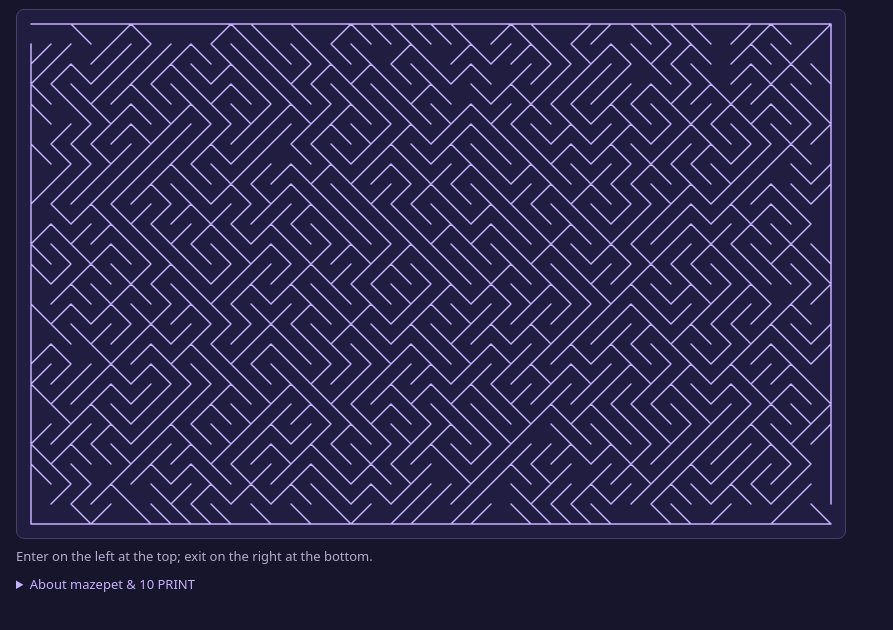
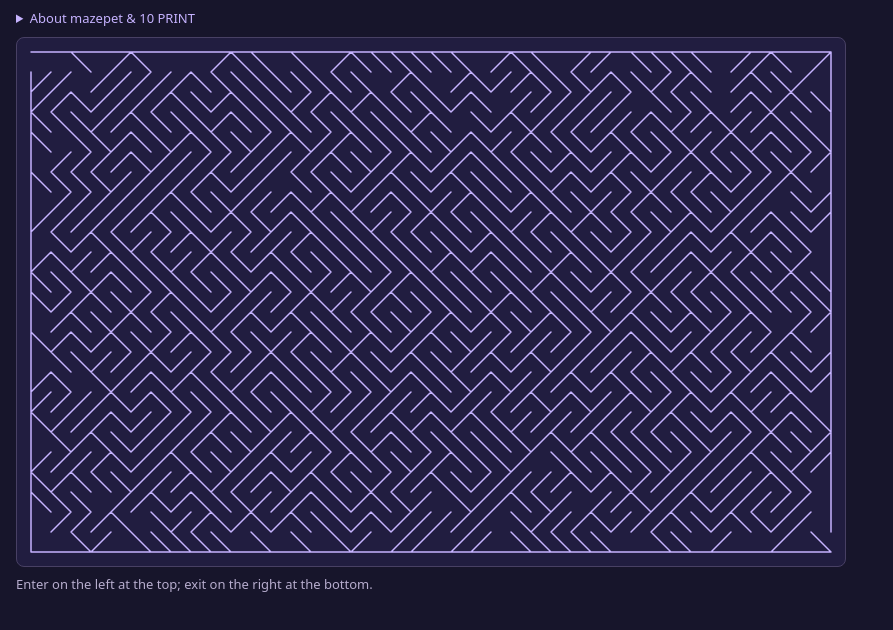
Before and after one commit to CarlKCarlK/mazepet, a plain HTML site: page index.html in a window 1280 px wide. Shown: the part 52-682 px from the top of the page, without its empty margins (0-893 px from the left). Drawn offline with Linux system fonts and the light colour scheme.

Commit message:
Move About section above the maze

```diff
--- a/index.html
+++ b/index.html
@@ -21,7 +21,7 @@
   canvas { display: block; }
   p { font-size: 13px; color: #b7adce; line-height: 1.5; }
   .hint { margin: 8px 0; }
-  details { max-width: 72ch; }
+  details { max-width: 72ch; margin-bottom: 10px; }
   summary { width: fit-content; cursor: pointer; font-size: 13px; color: #c6b3ff; }
   details pre { white-space: pre-wrap; padding: 10px 12px; background: #211d40; border-radius: 5px; }
   @media (max-width: 640px) {
@@ -40,14 +40,14 @@
   </form>
   <a class="source" href="https://github.com/CarlKCarlK/mazepet">GitHub</a>
 </header>
-<div class="viewport"><canvas id="maze" role="img" aria-label="Diagonal maze with an entrance at the upper left and exit at the lower right"></canvas></div>
-<p class="hint">Enter on the left at the top; exit on the right at the bottom.</p>
 <details>
   <summary>About mazepet &amp; 10 PRINT</summary>
   <p>Inspired by the Commodore 64's <a href="https://10print.org/">10 PRINT</a>, which draws a maze-like picture from random PETSCII diagonals:</p>
   <pre><code class="language-basic">10 PRINT CHR$(205.5+RND(1)); : GOTO 10</code></pre>
   <p>mazepet repairs that random picture into a solvable maze while trying to preserve its original diagonals.</p>
 </details>
+<div class="viewport"><canvas id="maze" role="img" aria-label="Diagonal maze with an entrance at the upper left and exit at the lower right"></canvas></div>
+<p class="hint">Enter on the left at the top; exit on the right at the bottom.</p>
 <script src="maze.js"></script>
 <script>
   'use strict';
```
